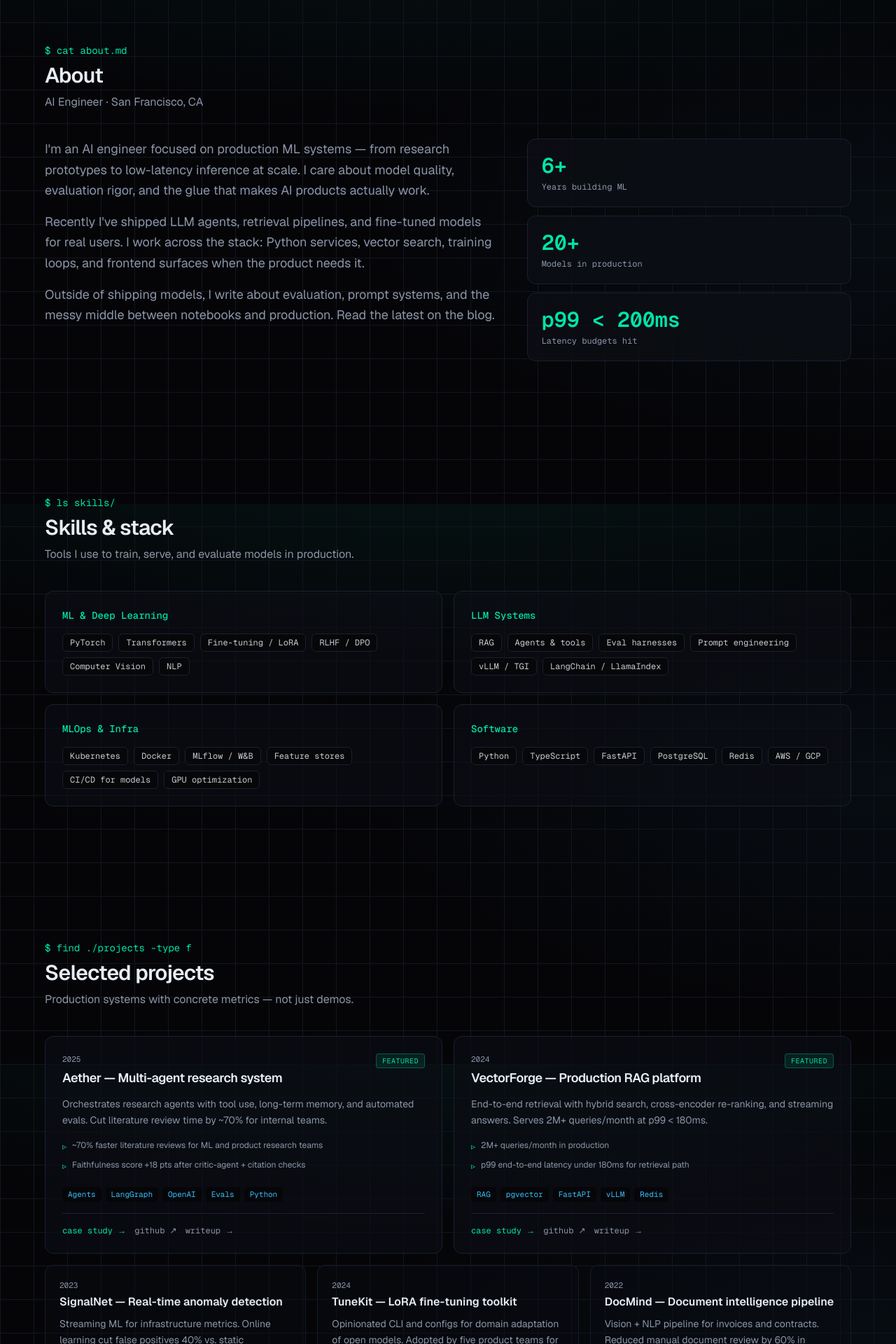
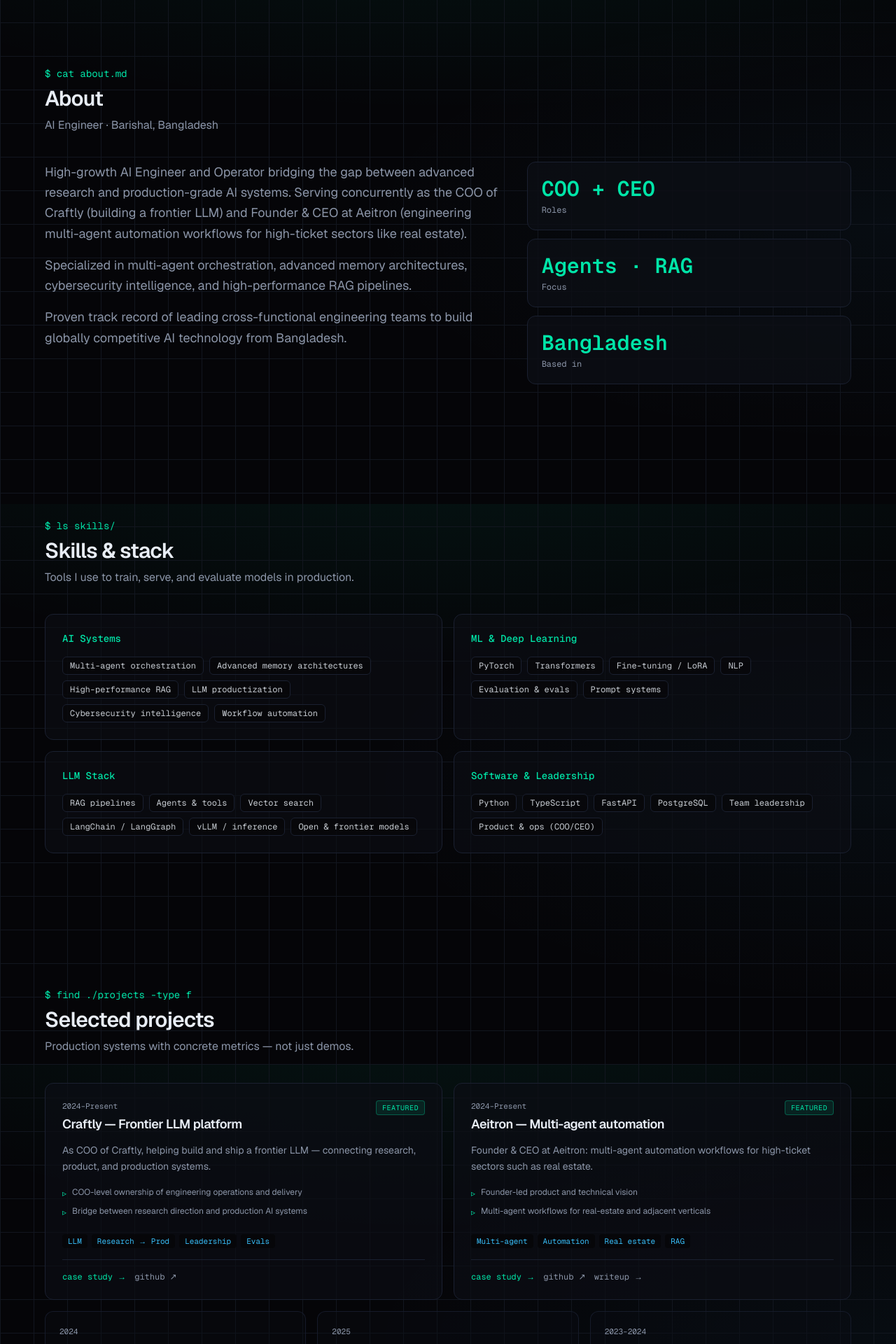
Before and after one commit to mah5472651/ai-engineer-website, a Next.js app: page / in a window 1280 px wide. Shown: the part 880-2800 px from the top of the page at 70% size. Built offline with nearby package versions, Linux system fonts and the light colour scheme.

Commit message:
Personalize portfolio for Mahmud Hasan.
Update name, contact, about, experience (Craftly/Aeitron), projects, and social links.

```diff
--- a/src/components/Hero.tsx
+++ b/src/components/Hero.tsx
@@ -28,8 +28,8 @@
         <p className="animate-fade-up delay-2 mt-6 max-w-xl text-lg leading-relaxed text-muted sm:text-xl">
           {site.tagline}{" "}
           <span className="text-foreground/80">
-            Production ML, LLM systems, and the infrastructure that keeps them
-            honest.
+            Multi-agent systems, high-performance RAG, and frontier LLM
+            productization — from Bangladesh to global scale.
           </span>
         </p>
 
@@ -46,17 +46,17 @@
           <div className="space-y-2 p-4 font-mono text-sm leading-relaxed">
             <p>
               <span className="text-accent-2">→</span>{" "}
-              <span className="text-muted">stack</span>
+              <span className="text-muted">roles</span>
             </p>
             <p className="pl-4 text-foreground/90">
-              pytorch · transformers · rag · agents · k8s · fastapi
+              coo @ craftly · founder &amp; ceo @ aeitron
             </p>
             <p>
               <span className="text-accent-2">→</span>{" "}
               <span className="text-muted">focus</span>
             </p>
             <p className="pl-4 text-foreground/90">
-              reliable inference · rigorous evals · shippable systems
+              multi-agent · memory · rag · cybersecurity intelligence
             </p>
             <p className="terminal-cursor text-accent">
               <span className="text-accent-2">→</span>{" "}
--- a/src/data/portfolio.ts
+++ b/src/data/portfolio.ts
@@ -1,79 +1,78 @@
 /**
- * Portfolio content — edit this file to personalize the site.
+ * Portfolio content — Mahmud Hasan
  */
 
 export const site = {
-  name: "Alex Rivera",
+  name: "Mahmud Hasan",
   role: "AI Engineer",
-  tagline: "Building reliable ML systems that ship.",
-  email: "alex.rivera@example.com",
-  location: "San Francisco, CA",
+  tagline:
+    "Bridging advanced AI research and production-grade systems.",
+  email: "mah5472651@gmail.com",
+  location: "Barishal, Bangladesh",
   resumeUrl: "/resume.pdf",
   social: {
-    github: "https://github.com/alexrivera",
-    linkedin: "https://linkedin.com/in/alexrivera",
-    x: "https://x.com/alexrivera",
-    scholar: "https://scholar.google.com",
+    github: "https://github.com/mah5472651",
+    linkedin: "https://www.linkedin.com/in/mahmudhasan-ai-engineer/",
   },
 };
 
 export const about = {
   paragraphs: [
-    "I'm an AI engineer focused on production ML systems — from research prototypes to low-latency inference at scale. I care about model quality, evaluation rigor, and the glue that makes AI products actually work.",
-    "Recently I've shipped LLM agents, retrieval pipelines, and fine-tuned models for real users. I work across the stack: Python services, vector search, training loops, and frontend surfaces when the product needs it.",
-    "Outside of shipping models, I write about evaluation, prompt systems, and the messy middle between notebooks and production. Read the latest on the blog.",
+    "High-growth AI Engineer and Operator bridging the gap between advanced research and production-grade AI systems. Serving concurrently as the COO of Craftly (building a frontier LLM) and Founder & CEO at Aeitron (engineering multi-agent automation workflows for high-ticket sectors like real estate).",
+    "Specialized in multi-agent orchestration, advanced memory architectures, cybersecurity intelligence, and high-performance RAG pipelines.",
+    "Proven track record of leading cross-functional engineering teams to build globally competitive AI technology from Bangladesh.",
   ],
   highlights: [
-    { label: "Years building ML", value: "6+" },
-    { label: "Models in production", value: "20+" },
-    { label: "Latency budgets hit", value: "p99 < 200ms" },
+    { label: "Roles", value: "COO + CEO" },
+    { label: "Focus", value: "Agents · RAG" },
+    { label: "Based in", value: "Bangladesh" },
   ],
 };
 
 export const skills = {
   categories: [
     {
+      title: "AI Systems",
+      items: [
+        "Multi-agent orchestration",
+        "Advanced memory architectures",
+        "High-performance RAG",
+        "LLM productization",
+        "Cybersecurity intelligence",
+        "Workflow automation",
+      ],
+    },
+    {
       title: "ML & Deep Learning",
       items: [
         "PyTorch",
         "Transformers",
         "Fine-tuning / LoRA",
-        "RLHF / DPO",
-        "Computer Vision",
         "NLP",
+        "Evaluation & evals",
+        "Prompt systems",
       ],
     },
     {
-      title: "LLM Systems",
+      title: "LLM Stack",
       items: [
-        "RAG",
+        "RAG pipelines",
         "Agents & tools",
-        "Eval harnesses",
-        "Prompt engineering",
-        "vLLM / TGI",
-        "LangChain / LlamaIndex",
+        "Vector search",
+        "LangChain / LangGraph",
+        "vLLM / inference",
+        "Open & frontier models",
       ],
     },
     {
-      title: "MLOps & Infra",
-      items: [
-        "Kubernetes",
-        "Docker",
-        "MLflow / W&B",
-        "Feature stores",
-        "CI/CD for models",
-        "GPU optimization",
-      ],
-    },
-    {
-      title: "Software",
+      title: "Software & Leadership",
       items: [
         "Python",
         "TypeScript",
         "FastAPI",
         "PostgreSQL",
-        "Redis",
-        "AWS / GCP",
+        "Team leadership",
+        "Product & ops (COO/CEO)",
       ],
     },
   ],
@@ -97,103 +96,99 @@
 
 export const projects: Project[] = [
   {
-    slug: "aether-agents",
-    title: "Aether — Multi-agent research system",
-    year: "2025",
+    slug: "craftly-frontier-llm",
+    title: "Craftly — Frontier LLM platform",
+    year: "2024–Present",
     summary:
-      "Orchestrates research agents with tool use, long-term memory, and automated evals. Cut literature review time by ~70% for internal teams.",
+      "As COO of Craftly, helping build and ship a frontier LLM — connecting research, product, and production systems.",
     description:
-      "Aether is a multi-agent system for technical research. Planner, search, reader, and critic agents collaborate over a shared memory store. Tools include web/search APIs, PDF parsing, and code execution sandboxes. An offline eval suite scores faithfulness, citation coverage, and task completion on a fixed benchmark of 120 research tasks.",
+      "Craftly is focused on building a frontier-grade language model stack. Work spans model strategy, production readiness, evaluation discipline, and cross-functional delivery so research advances become reliable product capabilities.",
     impact: [
-      "~70% faster literature reviews for ML and product research teams",
-      "Faithfulness score +18 pts after critic-agent + citation checks",
-      "Eval gate blocks regressions before each weekly model/prompt release",
+      "COO-level ownership of engineering operations and delivery",
+      "Bridge between research direction and production AI systems",
+      "Cross-functional leadership across engineering and product",
     ],
-    tags: ["Agents", "LangGraph", "OpenAI", "Evals", "Python"],
+    tags: ["LLM", "Research → Prod", "Leadership", "Evals"],
     links: {
-      demo: "https://github.com/alexrivera/aether",
-      github: "https://github.com/alexrivera/aether",
+      github: "https://github.com/mah5472651",
+    },
+    featured: true,
+  },
+  {
+    slug: "aeitron-multi-agent",
+    title: "Aeitron — Multi-agent automation",
+    year: "2024–Present",
+    summary:
+      "Founder & CEO at Aeitron: multi-agent automation workflows for high-ticket sectors such as real estate.",
+    description:
+      "Aeitron designs and deploys multi-agent systems that automate complex business workflows. Agents coordinate tools, memory, and domain knowledge for high-ticket verticals, with a focus on reliability and real operational impact.",
+    impact: [
+      "Founder-led product and technical vision",
+      "Multi-agent workflows for real-estate and adjacent verticals",
+      "End-to-end automation from research concepts to deployed systems",
+    ],
+    tags: ["Multi-agent", "Automation", "Real estate", "RAG"],
+    links: {
+      github: "https://github.com/mah5472651",
       writeup: "/blog/building-eval-gates-for-agents",
     },
     featured: true,
   },
   {
-    slug: "vectorforge-rag",
-    title: "VectorForge — Production RAG platform",
+    slug: "high-performance-rag",
+    title: "High-performance RAG pipelines",
     year: "2024",
     summary:
-      "End-to-end retrieval with hybrid search, cross-encoder re-ranking, and streaming answers. Serves 2M+ queries/month at p99 < 180ms.",
+      "Production-oriented retrieval pipelines combining hybrid search, re-ranking, and grounded generation for trustworthy answers.",
     description:
-      "VectorForge is a multi-tenant RAG platform: document ingest, chunking strategies, hybrid BM25 + dense retrieval (pgvector), cross-encoder re-rank, and streaming generation. Includes tenant isolation, per-collection ACLs, query caching, and latency/quality dashboards. Deployed on Kubernetes with autoscaling GPU inference via vLLM.",
+      "Design and implementation of high-performance RAG systems: chunking strategies, hybrid retrieval, re-ranking, grounding checks, and latency-aware serving — tailored for operator and product use cases.",
     impact: [
-      "2M+ queries/month in production",
-      "p99 end-to-end latency under 180ms for retrieval path",
-      "Answer faithfulness +22% vs. naive top-k dense-only baseline",
+      "Grounded answers with stronger retrieval quality",
+      "Patterns reusable across Aeitron and platform work",
+      "Focus on faithfulness and production constraints",
     ],
-    tags: ["RAG", "pgvector", "FastAPI", "vLLM", "Redis"],
+    tags: ["RAG", "Vector search", "Evals", "Python"],
     links: {
-      demo: "https://github.com/alexrivera/vectorforge",
-      github: "https://github.com/alexrivera/vectorforge",
+      github: "https://github.com/mah5472651",
       writeup: "/blog/hybrid-search-that-actually-ships",
-    },
-    featured: true,
-  },
-  {
-    slug: "signalnet",
-    title: "SignalNet — Real-time anomaly detection",
-    year: "2023",
-    summary:
-      "Streaming ML for infrastructure metrics. Online learning cut false positives 40% vs. static thresholds.",
-    description:
-      "SignalNet processes high-volume time-series from Kafka, scores anomalies with a mix of statistical baselines and neural forecasters, and pages on-call only when confidence and business impact pass thresholds. Includes feature store integration, model drift monitors, and shadow-mode rollouts.",
-    impact: [
-      "40% fewer false-positive pages vs. static thresholds",
-      "Sub-second scoring on multi-tenant metric streams",
-      "Shadow deploys with automatic rollback on drift alerts",
-    ],
-    tags: ["PyTorch", "Kafka", "Time-series", "MLOps"],
-    links: {
-      github: "https://github.com/alexrivera/signalnet",
-      writeup: "/blog/online-learning-for-anomaly-detection",
     },
     featured: false,
   },
   {
-    slug: "tunekit",
-    title: "TuneKit — LoRA fine-tuning toolkit",
-    year: "2024",
+    slug: "agent-memory-architectures",
+    title: "Advanced agent memory architectures",
+    year: "2025",
     summary:
-      "Opinionated CLI and configs for domain adaptation of open models. Adopted by five product teams for custom assistants.",
+      "Memory designs for long-running agents — episodic, semantic, and tool-state memory that stays useful in production workflows.",
     description:
-      "TuneKit wraps PEFT/LoRA training, data recipes, eval harness hooks, and export-to-vLLM in one CLI. Teams define domain datasets and eval sets; TuneKit handles training jobs, artifact versioning, and a one-command smoke test against golden prompts before promotion.",
+      "Exploration and implementation of memory layers for multi-agent systems: what to store, when to retrieve, how to avoid noise, and how memory interfaces with orchestration and RAG.",
     impact: [
-      "Used by 5 product teams for domain assistants",
-      "Median 3 days from dataset ready → canary deploy",
-      "Shared eval suite prevents silent quality regressions",
+      "More coherent multi-step agent sessions",
+      "Reusable memory patterns for automation products",
+      "Clearer separation of short-term vs long-term agent state",
     ],
-    tags: ["LoRA", "Hugging Face", "PEFT", "CLI"],
+    tags: ["Agents", "Memory", "Orchestration"],
     links: {
-      github: "https://github.com/alexrivera/tunekit",
-      writeup: "/blog/lora-recipes-that-transfer",
+      github: "https://github.com/mah5472651",
     },
     featured: false,
   },
   {
-    slug: "docmind",
-    title: "DocMind — Document intelligence pipeline",
-    year: "2022",
+    slug: "cybersecurity-intelligence",
+    title: "Cybersecurity intelligence systems",
+    year: "2023–2024",
     summary:
-      "Vision + NLP pipeline for invoices and contracts. Reduced manual document review by 60% in production.",
+      "AI-assisted cybersecurity intelligence workflows — signal processing, prioritization, and operator-facing insights.",
     description:
-      "DocMind combines layout-aware OCR, entity extraction, and validation rules for semi-structured documents. Models were trained with weak supervision + active learning. Served behind a FastAPI gateway with human-in-the-loop review UI for low-confidence fields.",
+      "Application of AI systems to cybersecurity intelligence: structuring noisy signals, assisting analysts, and building pipelines that surface high-value security insights without drowning operators in false positives.",
     impact: [
-      "60% reduction in manual document review volume",
-      "Field-level F1 > 0.94 on internal invoice benchmark",
-      "Active learning loop cut labeling cost ~35%",
+      "Smarter triage and prioritization of security signals",
+      "AI workflows that support human operators",
+      "Intersection of security domain knowledge and ML systems",
     ],
-    tags: ["Computer Vision", "NLP", "FastAPI", "Active Learning"],
+    tags: ["Cybersecurity", "Intelligence", "ML systems"],
     links: {
-      github: "https://github.com/alexrivera/docmind",
+      github: "https://github.com/mah5472651",
     },
     featured: false,
   },
@@ -201,54 +196,39 @@
 
 export const experience = [
   {
-    company: "Nova Labs",
-    role: "Senior AI Engineer",
-    period: "2023 — Present",
-    location: "San Francisco, CA",
+    company: "Craftly",
+    role: "COO · AI Engineer / Operator",
+    period: "Present",
+    location: "Bangladesh / Remote",
     bullets: [
-      "Lead LLM platform: RAG, agents, and evals powering core product features for 50k+ users.",
-      "Designed multi-tenant retrieval with hybrid search; improved answer faithfulness by 22%.",
-      "Mentored 3 engineers; established model review and canary deployment practices.",
+      "Serve as COO while building a frontier LLM — aligning research, engineering, and product delivery.",
+      "Drive production-grade AI systems: evaluation, reliability, and the path from prototype to shippable capability.",
+      "Lead cross-functional teams to compete at a global level from Bangladesh.",
     ],
   },
   {
-    company: "Horizon AI",
-    role: "Machine Learning Engineer",
-    period: "2021 — 2023",
-    location: "Remote",
+    company: "Aeitron",
+    role: "Founder & CEO",
+    period: "Present",
+    location: "Barishal, Bangladesh / Remote",
     bullets: [
-      "Shipped vision + NLP models for document understanding; reduced manual review by 60%.",
-      "Built training pipelines on Kubernetes with experiment tracking and automated regression tests.",
-      "Partnered with product to define success metrics and offline/online evaluation loops.",
-    ],
-  },
-  {
-    company: "DataPulse",
-    role: "ML Engineer",
-    period: "2019 — 2021",
-    location: "New York, NY",
-    bullets: [
-      "Productionized ranking and recommendation models serving high-throughput APIs.",
-      "Owned feature pipelines and monitoring for drift and latency SLOs.",
+      "Founded Aeitron to engineer multi-agent automation workflows for high-ticket sectors including real estate.",
+      "Specialize in multi-agent orchestration, advanced memory architectures, and high-performance RAG pipelines.",
+      "Own product vision and technical direction for automation systems that operators can trust in production.",
     ],
   },
 ];
 
 export const education = [
   {
-    school: "Carnegie Mellon University",
-    degree: "M.S. Machine Learning",
-    period: "2017 — 2019",
-  },
-  {
-    school: "University of California, Berkeley",
-    degree: "B.S. Computer Science",
-    period: "2013 — 2017",
+    school: "See resume for full education details",
+    degree: "Download resume.pdf",
+    period: "",
   },
 ];
 
 export const contact = {
-  headline: "Let's build something intelligent.",
+  headline: "Let's build production-grade AI.",
   blurb:
-    "Open to full-time roles, consulting, and interesting AI systems problems. Prefer email — I respond within a few days.",
+    "Open to collaborations, partnerships, and high-impact AI systems work. Prefer email — I respond as soon as I can.",
 };
```
